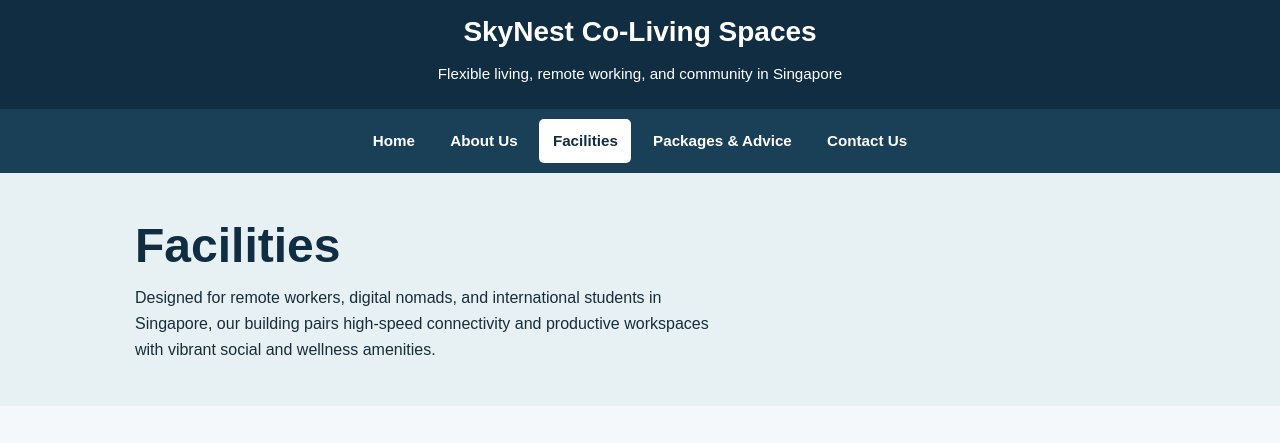
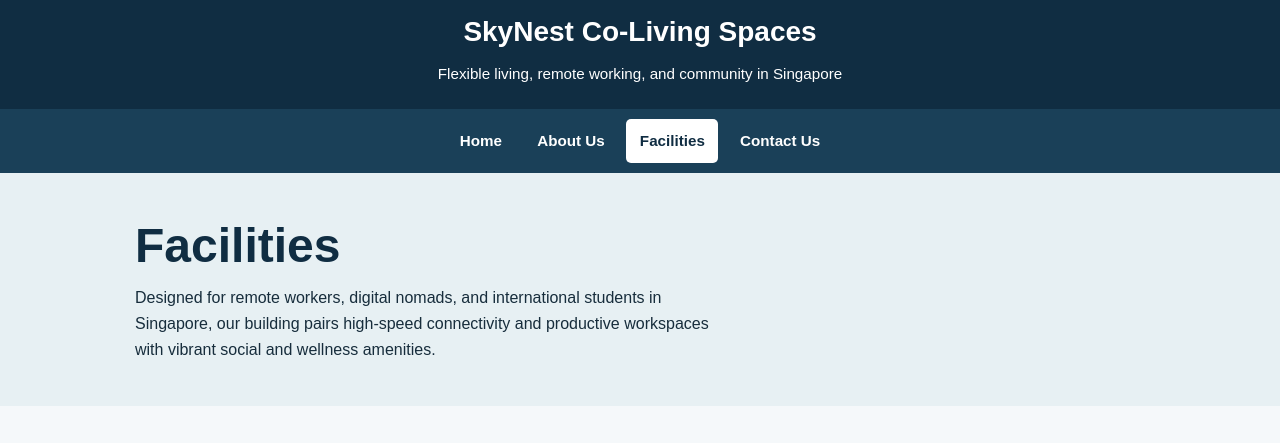
Before and after one commit to dragonpole86-sudo/SkyNest-Website, a plain HTML site: page facilities.html in a window 1280 px wide. Shown: the top 443 px of the page. Drawn offline with Linux system fonts and the light colour scheme.

Commit message:
Update facilities.html

```diff
--- a/facilities.html
+++ b/facilities.html
@@ -227,7 +227,6 @@
         <li><a href="index.html">Home</a></li>
         <li><a href="about.html">About Us</a></li>
         <li><a href="facilities.html" aria-current="page">Facilities</a></li>
-        <li><a href="packages-advice.html">Packages &amp; Advice</a></li>
         <li><a href="contact.html">Contact Us</a></li>
       </ul>
     </div>
```
